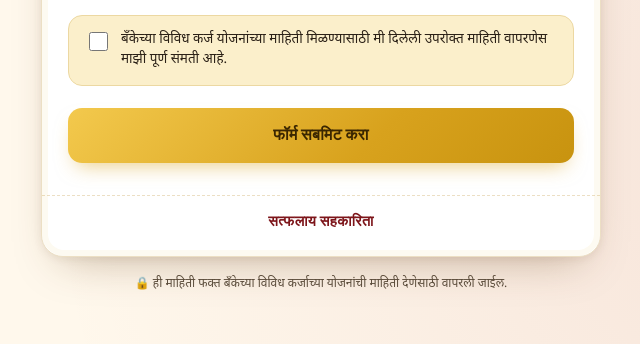
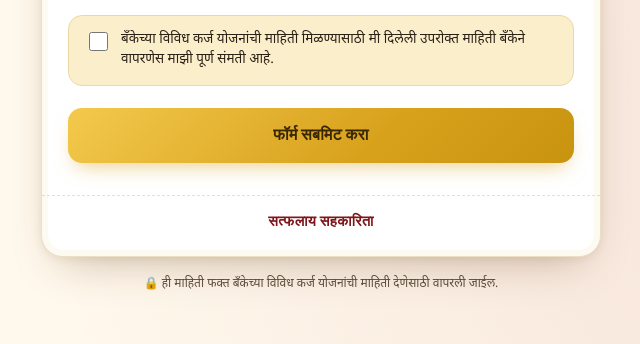
Before and after one commit to ayushwagh1273-max/sonetaran-form, a plain HTML site: page index.html in a window 1280 px wide. Shown: the part 1201-1545 px from the top of the page, without its empty margins (319-959 px from the left). Drawn offline with Linux system fonts and the light colour scheme.

Commit message:
Update index.html

```diff
--- a/index.html
+++ b/index.html
@@ -614,7 +614,7 @@
 
       <div class="consent">
         <input type="checkbox" id="agree" name="agree">
-        <label for="agree">बँकेच्या विविध कर्ज योजनांच्या माहिती मिळण्यासाठी मी दिलेली उपरोक्त माहिती वापरणेस माझी पूर्ण संमती आहे.</label>
+        <label for="agree">बँकेच्या विविध कर्ज योजनांची माहिती मिळण्यासाठी मी दिलेली उपरोक्त माहिती बँकेने वापरणेस माझी पूर्ण संमती आहे.</label>
       </div>
       <div class="err-msg" id="err-agree" style="margin-top:-14px;margin-bottom:16px;">कृपया सहमती दर्शक बॉक्सवर टिक करा</div>
 
@@ -639,7 +639,7 @@
     <div class="foot-ribbon">सत्फलाय सहकारिता</div>
   </div>
 
-  <p class="note">🔒 ही माहिती फक्त बँकेच्या विविध कर्जाच्या योजनांची माहिती देणेसाठी वापरली जाईल.</p>
+  <p class="note">🔒 ही माहिती फक्त बँकेच्या विविध कर्ज योजनांची माहिती देणेसाठी वापरली जाईल.</p>
 </div>
 
 <!-- Taluka popup -->
```
